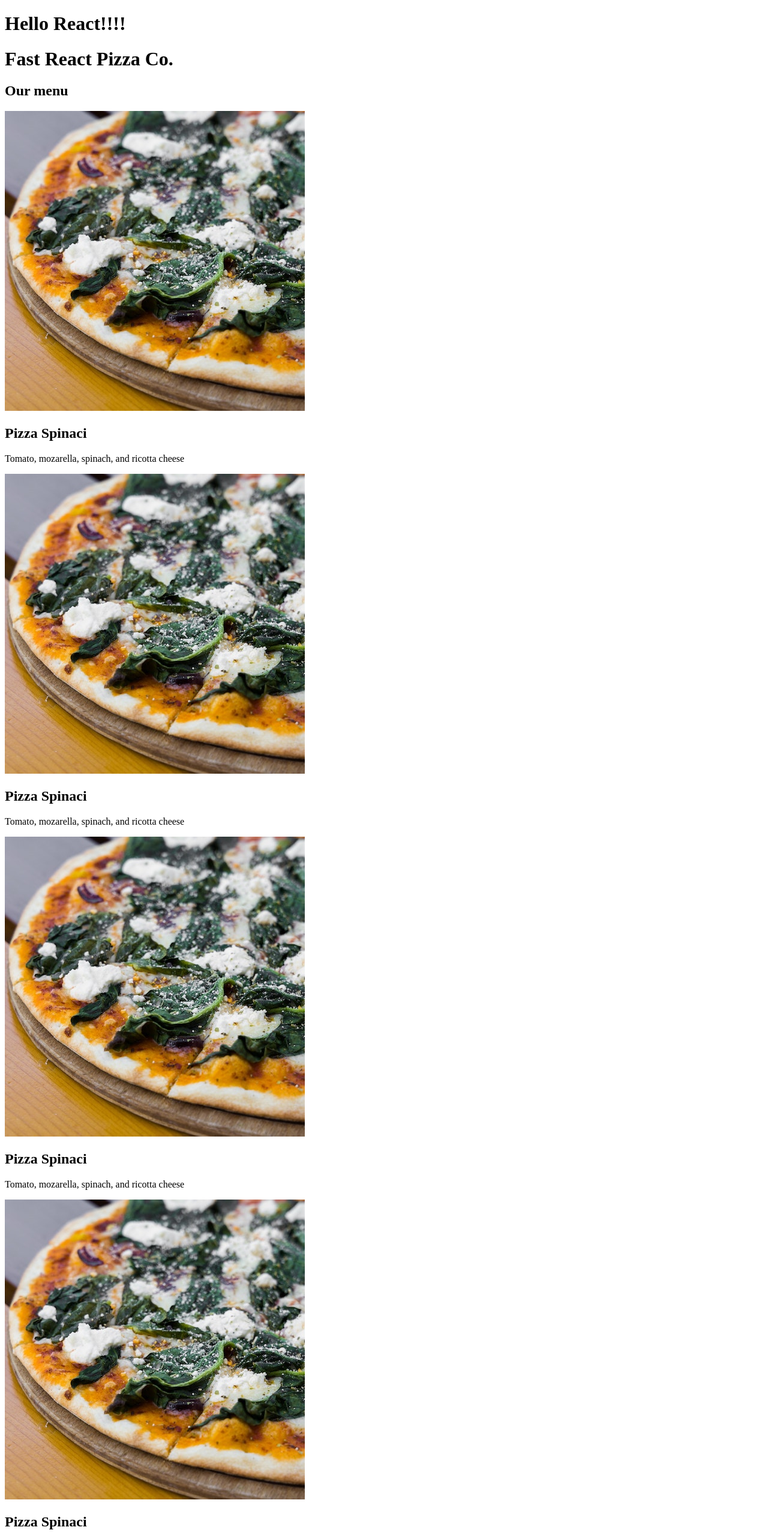
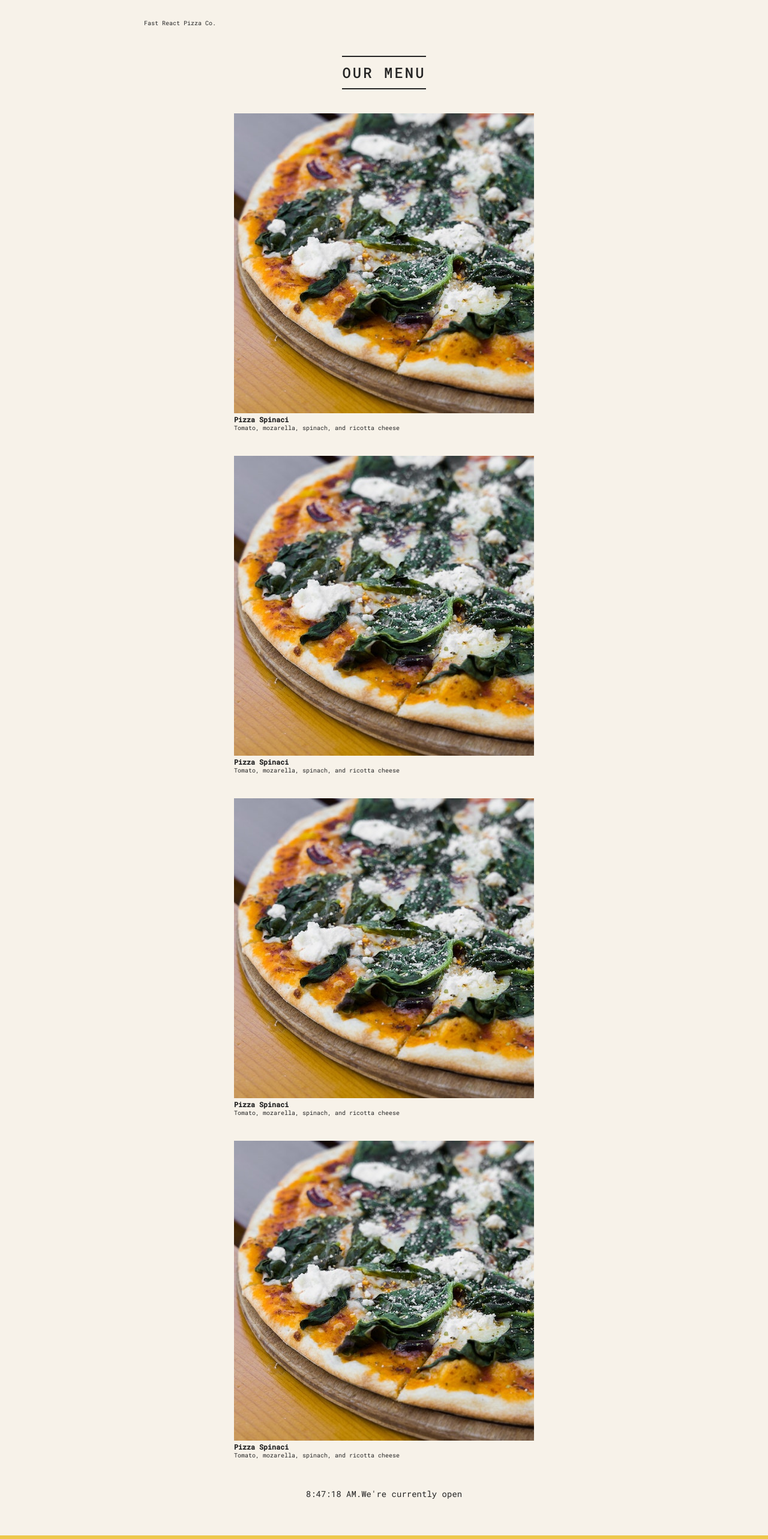
Before and after one commit to juanmarcosstudio/react-resto-menu, a React (Create React App) app: page / in a window 1280 px wide. Shown: the top 2566 px of the page at 60% size. Built offline with nearby package versions, Linux system fonts and the light colour scheme.

Commit message:
Modified footer

```diff
--- a/src/index.js
+++ b/src/index.js
@@ -1,5 +1,6 @@
 import React from "react";
 import ReactDOM from "react-dom/client";
+import "./index.css";
 
 const pizzaData = [
   {
@@ -48,8 +49,7 @@
 
 function App() {
   return (
-    <div>
-      <h1>Hello React!!!!</h1>
+    <div className="container">
       <Header />
       <Menu />
       <Footer />
@@ -58,18 +58,20 @@
 }
 
 function Header() {
-  return <h1>Fast React Pizza Co.</h1>;
+  const style = {};
+
+  return <header className="header">Fast React Pizza Co.</header>;
 }
 
 function Menu() {
   return (
-    <div>
+    <main className="menu">
       <h2>Our menu</h2>
       <Pizza />
       <Pizza />
       <Pizza />
       <Pizza />
-    </div>
+    </main>
   );
 }
 
@@ -84,7 +86,9 @@
   //else alert("Sorry we are closed");
 
   return (
-    <footer>{new Date().toLocaleTimeString()}.We're currently open</footer>
+    <footer className="footer">
+      {new Date().toLocaleTimeString()}.We're currently open
+    </footer>
   );
   //return React.createElement('footer', null, "We're currently open!");
 }
@@ -93,7 +97,7 @@
   return (
     <div>
       <img src="pizzas/spinaci.jpg" alt="Pizza spinaci" />
-      <h2>Pizza Spinaci</h2>
+      <h3>Pizza Spinaci</h3>
       <p>Tomato, mozarella, spinach, and ricotta cheese</p>
     </div>
   );
```
